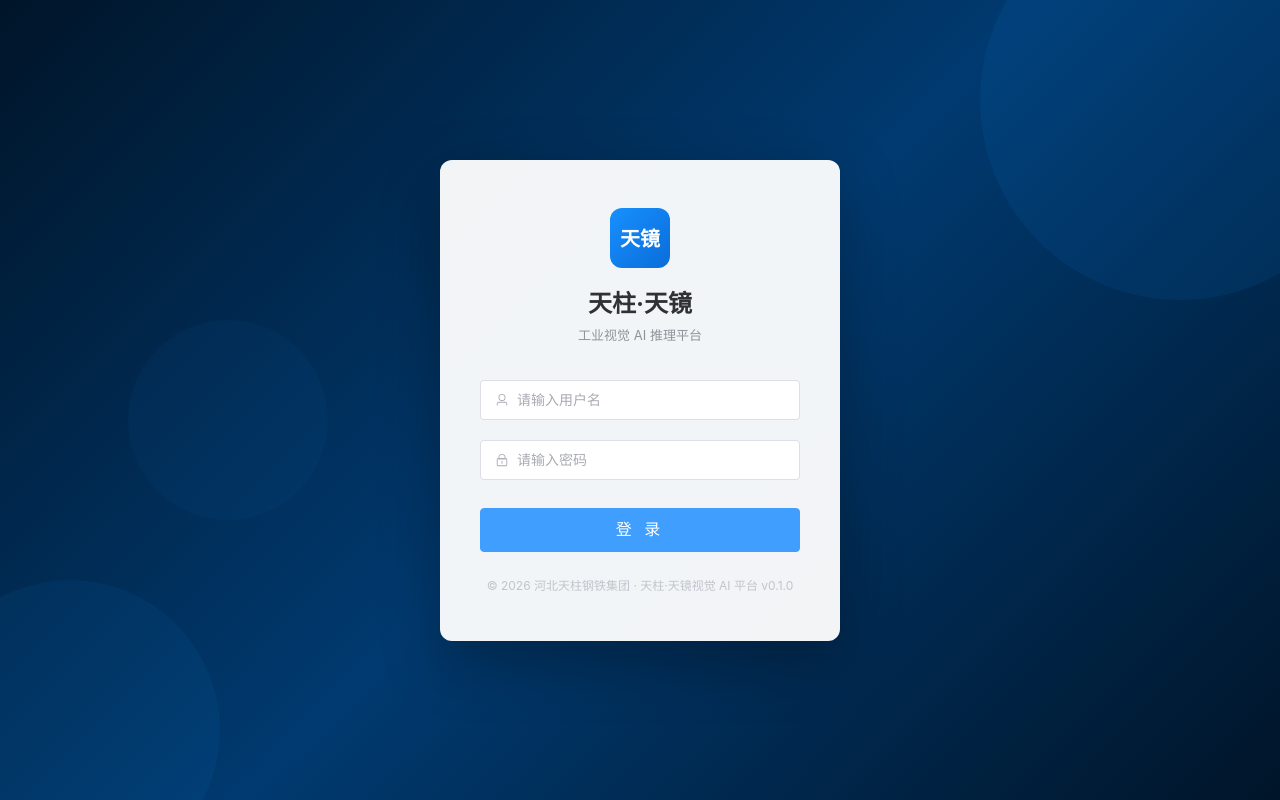
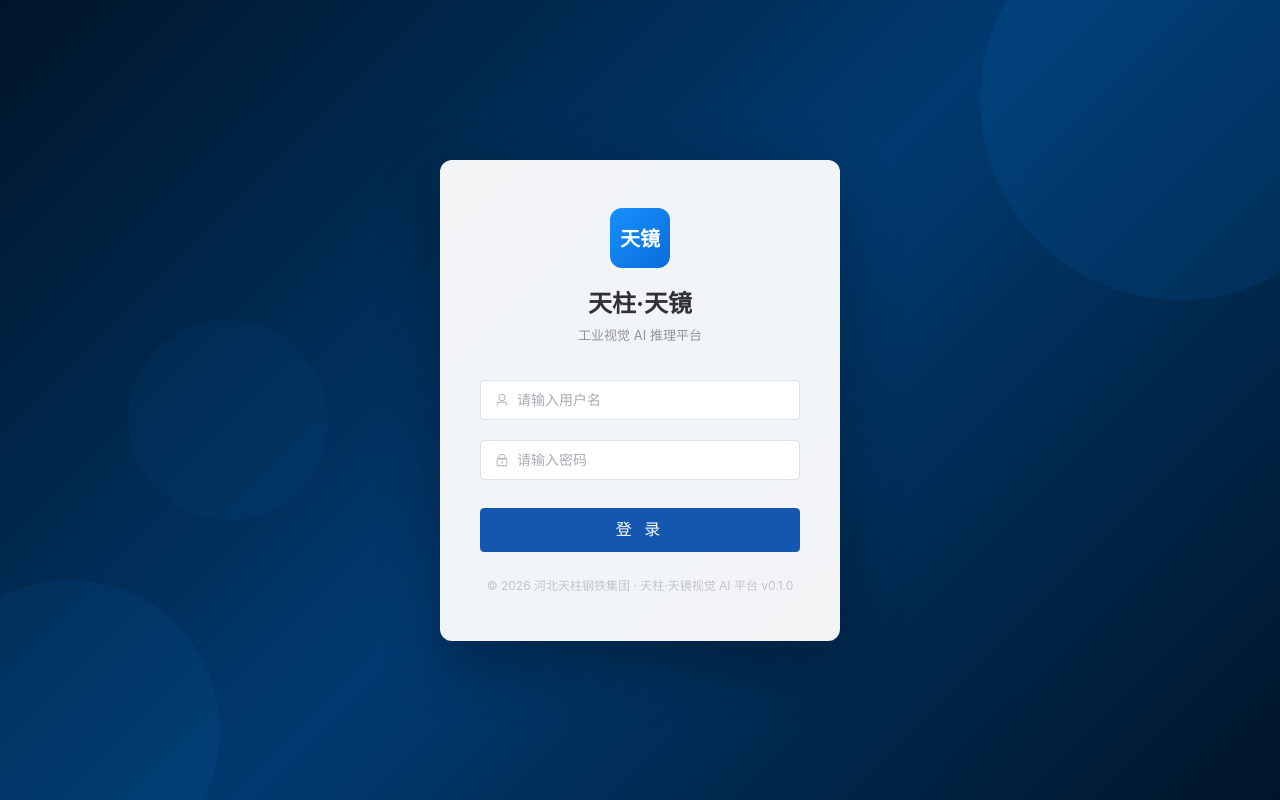
Before and after one commit to caoyb888/tianjing, a Vue app in the folder apps/admin-web/: page /login in a window 1280 px wide. Built offline with nearby package versions, Linux system fonts and the light colour scheme.

Commit message:
style(ui): Phase 0 — 建立分支、Token体系、全局样式基础

```diff
--- a/apps/admin-web/src/styles/index.scss
+++ b/apps/admin-web/src/styles/index.scss
@@ -1,4 +1,6 @@
 // 全局样式
+@import './variables.scss';
+
 * {
   box-sizing: border-box;
   margin: 0;
@@ -11,9 +13,9 @@ body,
   height: 100%;
   font-family: -apple-system, BlinkMacSystemFont, 'Segoe UI', 'PingFang SC', 'Hiragino Sans GB',
     'Microsoft YaHei', 'Helvetica Neue', Helvetica, Arial, sans-serif;
-  font-size: 14px;
-  color: #303133;
-  background: #f0f2f5;
+  font-size: var(--tj-font-base);
+  color: var(--tj-text-primary);
+  background: var(--tj-bg-page);
 }
 
 // NProgress 样式
@@ -33,11 +35,11 @@ body,
 }
 
 ::-webkit-scrollbar-thumb {
-  background: #c1c1c1;
+  background: #9BACC8;
   border-radius: 3px;
 
   &:hover {
-    background: #a8a8a8;
+    background: #7A8BA8;
   }
 }
 
--- /dev/null
+++ b/apps/admin-web/src/styles/variables.scss
@@ -0,0 +1,91 @@
+// ═══════════════════════════════════════════════════════════════
+// 天柱·天镜 — 工业科技蓝主题设计 Token
+// 文件路径：src/styles/variables.scss
+// 用途：全局 CSS 自定义属性，所有样式文件通过此处引用变量
+// ═══════════════════════════════════════════════════════════════
+
+// ── 主色系 ─────────────────────────────────────────────────────
+:root {
+  --tj-primary:         #1557B0;   // 主操作色（替换 Element Plus 默认蓝）
+  --tj-primary-light:   #E8F0FE;   // 主色浅背景（hover、选中背景）
+  --tj-primary-dark:    #0F3E82;   // 主色深（按下状态）
+  --tj-accent:          #00B4C6;   // 强调色（图表、徽章）
+
+  // 告警色（与 AGENTS.md 告警级别对应）
+  --tj-critical:        #D9363E;   // CRITICAL 告警
+  --tj-critical-bg:     #FFF1F0;   // CRITICAL 行背景
+  --tj-warning:         #E6A23C;   // WARNING 告警（与 .sandbox-bbox 一致，禁止修改此值）
+  --tj-warning-bg:      #FFFBE6;   // WARNING 行背景
+  --tj-success:         #52C41A;   // 正常/完成
+  --tj-info:            #8C8C8C;   // 信息/停用
+
+  // 中性色
+  --tj-text-primary:    #1A1A2E;   // 主文字
+  --tj-text-regular:    #4A4A6A;   // 正文
+  --tj-text-secondary:  #8C8CA0;   // 次要文字
+  --tj-text-placeholder:#BFBFCF;   // 占位符
+
+  // 背景色
+  --tj-bg-page:         #F4F5F7;   // 页面背景
+  --tj-bg-card:         #FFFFFF;   // 卡片背景
+  --tj-bg-sidebar:      #0D1B2E;   // 侧边栏背景
+
+  // 边框
+  --tj-border-base:     #E4E7ED;   // 常规边框
+  --tj-border-light:    #F0F0F5;   // 轻边框（卡片内分割线）
+
+  // 阴影
+  --tj-shadow-card:     0 1px 4px rgba(0, 0, 0, .08);
+  --tj-shadow-hover:    0 4px 12px rgba(21, 87, 176, .15);
+
+  // 间距（保持与现有组件兼容）
+  --tj-space-xs:  4px;
+  --tj-space-sm:  8px;
+  --tj-space-md:  16px;
+  --tj-space-lg:  24px;
+  --tj-space-xl:  32px;
+
+  // 圆角
+  --tj-radius-sm:  4px;
+  --tj-radius-md:  8px;
+  --tj-radius-lg:  12px;
+
+  // 字号
+  --tj-font-xs:   12px;
+  --tj-font-sm:   13px;
+  --tj-font-base: 14px;
+  --tj-font-md:   16px;
+  --tj-font-lg:   20px;
+  --tj-font-xl:   28px;
+}
+
+// Element Plus 主色覆盖（在 :root 中覆盖 el- 变量）
+:root {
+  --el-color-primary:         var(--tj-primary);
+  --el-color-primary-light-3: #4A82C8;
+  --el-color-primary-light-5: #89ABDB;
+  --el-color-primary-light-7: #C4D5EE;
+  --el-color-primary-light-8: #DCEAF8;
+  --el-color-primary-light-9: var(--tj-primary-light);
+  --el-color-primary-dark-2:  var(--tj-primary-dark);
+  --el-color-danger:          var(--tj-critical);
+  --el-color-warning:         var(--tj-warning);
+  --el-color-success:         var(--tj-success);
+  --el-bg-color-page:         var(--tj-bg-page);
+}
+
+// ── 深色模式 ────────────────────────────────────────────────────
+.dark {
+  --tj-bg-page:      #141414;
+  --tj-bg-card:      #1F1F1F;
+  --tj-bg-sidebar:   #0A0F1A;
+  --tj-text-primary: #E8E8F0;
+  --tj-text-regular: #B0B0C0;
+  --tj-text-secondary: #707080;
+  --tj-border-base:  #303040;
+  --tj-border-light: #2A2A3A;
+  --tj-primary-light: rgba(21, 87, 176, .2);
+  --tj-critical-bg:  rgba(217, 54, 62, .15);
+  --tj-warning-bg:   rgba(230, 162, 60, .15);
+  // 主色、告警色在深色模式下保持不变
+}
--- a/apps/admin-web/vite.config.ts
+++ b/apps/admin-web/vite.config.ts
@@ -33,6 +33,13 @@ export default defineConfig({
       },
     },
   },
+  css: {
+    preprocessorOptions: {
+      scss: {
+        additionalData: `@use "@/styles/variables.scss" as *;`
+      }
+    }
+  },
   build: {
     rollupOptions: {
       output: {
```
